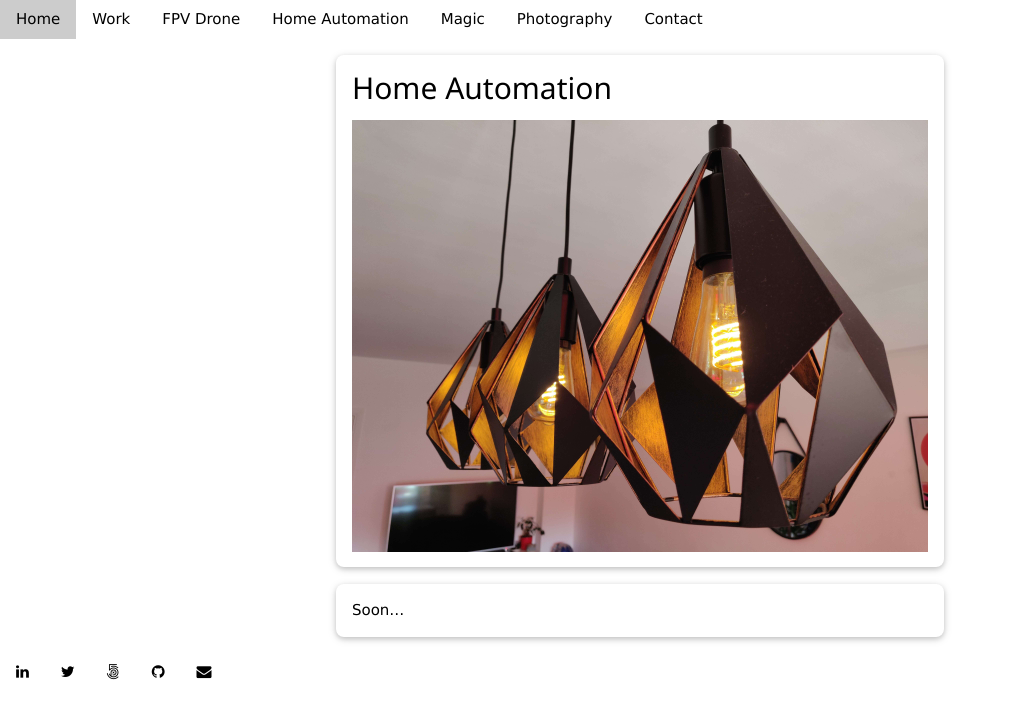
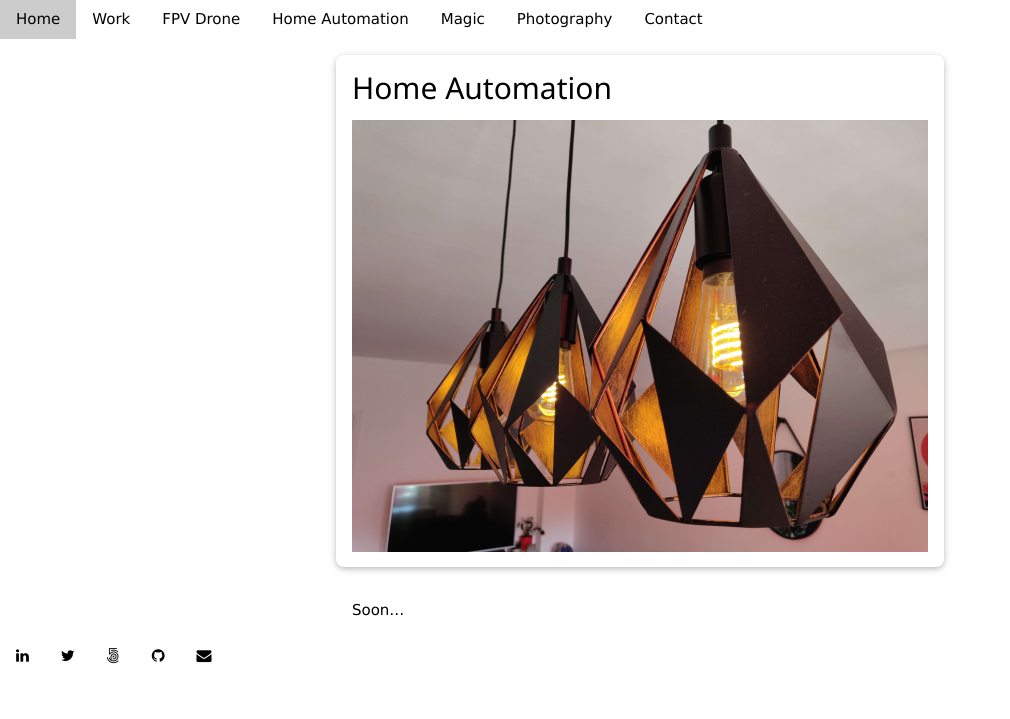
Before and after one commit to jlpouffier/jlpouffier.github.io, a Jekyll site: the page built from _sections/home-automation.md, in a window 1280 px wide. Shown: the top 719 px of the page, without its empty margins (0-1010 px from the left). Built offline with Jekyll 4.4.1, drawn with Linux system fonts in a browser that asks for light colours; comment, search, counter and statistics services are not loaded.

Commit message:
Typos, removed a card for section content

```diff
--- a/_data/pictures.yml
+++ b/_data/pictures.yml
@@ -1,6 +1,10 @@
 - title: Berlin, Germnay
   section-id: /sections/photography
   location: /assets/img/berlin.jpg
+
+- title: Berlin, Germnay
+  section-id: /sections/photography
+  location: /assets/img/berlin2.jpg
 
 - title: Milos, Greece
   section-id: /sections/photography
--- a/_layouts/section.html
+++ b/_layouts/section.html
@@ -14,11 +14,9 @@ layout: default
 		</div>
 	</article>
 </div>
-<div class="w3-container w3-panel">
-	<div class="w3-card-2 w3-round-large">
-		<div class="w3-container">
-			{{content}}
-		</div>
+<div class="w3-container">
+	<div class="w3-container">
+		{{content}}
 	</div>
 </div>
 
@@ -42,14 +40,10 @@ layout: default
 <div class="w3-container w3-row">
 	{% for video in related_youtube_videos %}
 	<article class="w3-col l6">
-		<header class="w3-container">
-			<h3>{{video.title}}</h3>
-		</header>
-		<div class="w3-container">
-			<div class="videoWrapper">
+		<h3 class="w3-container">{{video.title}}</h3>
+			<div class=" w3-container videoWrapper">
 				<iframe width="560" height="315" src="https://www.youtube-nocookie.com/embed/{{video.youtube-id}}" frameborder="0" allow="accelerometer; autoplay; encrypted-media; gyroscope; picture-in-picture" allowfullscreen></iframe>
 			</div>
-		</div>
 		<div class="w3-container">
 			<p></p>
 		</div>
@@ -65,13 +59,10 @@ layout: default
 	{% for picture in related_pictures %}
 	<article class="w3-col l6">
 		<div class="w3-container">
-			<p></p>
-		</div>
-		<div class="w3-container">
 			<img src="{{picture.location}}" alt="{{picture.title}}" class="w3-image">
 		</div>
 		<div class="w3-container">
-			<p>{{picture.title}}</p>
+			<p><i>{{picture.title}}<i></p>
 		</div>
 	</article>
 	{% endfor %}
```
Also changed, not shown: _sections/photography.md (+1 -1 lines), assets/img/berlin2.jpg (added).
